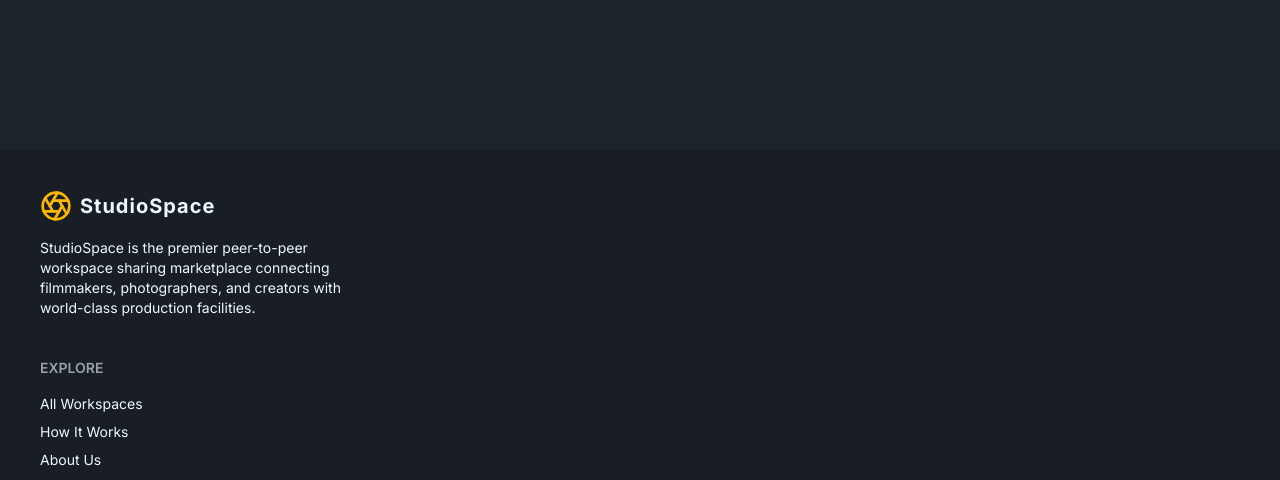
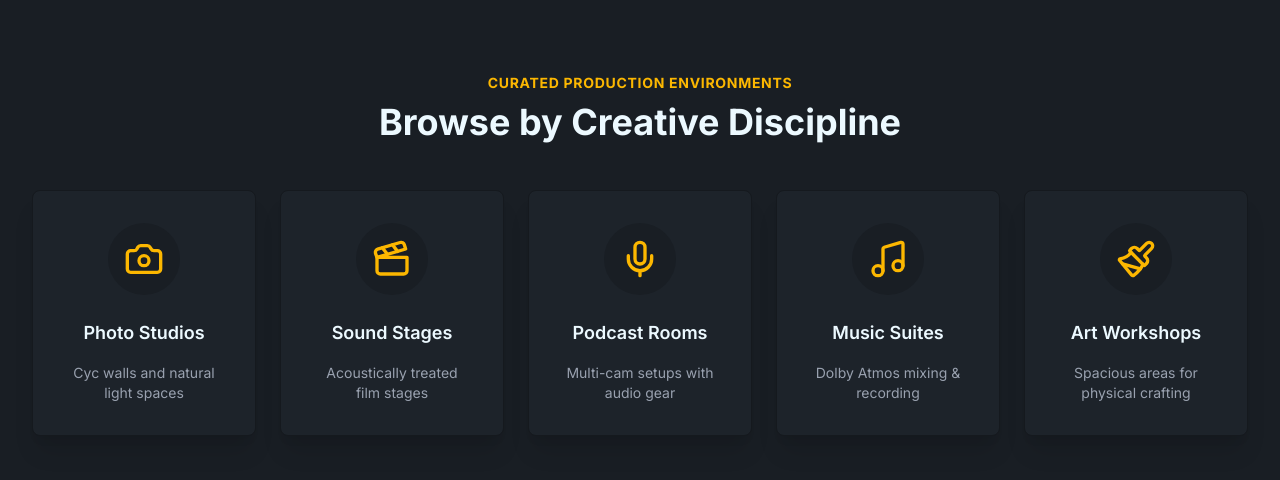
Before and after one commit to abdullahahmadmahee/Cat_Harry_Studio, a Next.js app: page / in a window 1280 px wide. Shown: the part 716-1196 px from the top of the page. Built offline with nearby package versions, Linux system fonts and the light colour scheme.

Commit message:
feat: add interactive browse by categories section

```diff
--- a/src/app/page.tsx
+++ b/src/app/page.tsx
@@ -1,9 +1,11 @@
 import HeroBanner from "@/components/home/HeroBanner";
+import BrowseCategories from "@/components/home/BrowseCategories";
 
 export default function Home() {
   return (
     <main className="min-h-screen bg-base-100 text-base-content flex flex-col">
       <HeroBanner />
+      <BrowseCategories />
     </main>
   );
 }
--- /dev/null
+++ b/src/components/home/BrowseCategories.tsx
@@ -0,0 +1,73 @@
+import Link from "next/link";
+import { Camera, Clapperboard, Mic, Music, Paintbrush } from "lucide-react";
+
+export default function BrowseCategories() {
+  const categories = [
+    {
+      id: 1,
+      title: "Photo Studios",
+      icon: <Camera className="w-10 h-10 text-warning" />,
+      href: "/studios?category=photo",
+      description: "Cyc walls and natural light spaces",
+    },
+    {
+      id: 2,
+      title: "Sound Stages",
+      icon: <Clapperboard className="w-10 h-10 text-warning" />,
+      href: "/studios?category=film",
+      description: "Acoustically treated film stages",
+    },
+    {
+      id: 3,
+      title: "Podcast Rooms",
+      icon: <Mic className="w-10 h-10 text-warning" />,
+      href: "/studios?category=podcast",
+      description: "Multi-cam setups with audio gear",
+    },
+    {
+      id: 4,
+      title: "Music Suites",
+      icon: <Music className="w-10 h-10 text-warning" />,
+      href: "/studios?category=music",
+      description: "Dolby Atmos mixing & recording",
+    },
+    {
+      id: 5,
+      title: "Art Workshops",
+      icon: <Paintbrush className="w-10 h-10 text-warning" />,
+      href: "/studios?category=art",
+      description: "Spacious areas for physical crafting",
+    },
+  ];
+
+  return (
+    <section className="py-20 bg-base-200">
+      <div className="max-w-7xl mx-auto px-4 lg:px-8">
+        <div className="text-center mb-12">
+          <span className="text-warning font-bold tracking-wider uppercase text-sm">
+            Curated Production Environments
+          </span>
+          <h2 className="text-3xl md:text-4xl font-bold mt-2">Browse by Creative Discipline</h2>
+        </div>
+
+        <div className="grid grid-cols-1 sm:grid-cols-2 md:grid-cols-3 lg:grid-cols-5 gap-6">
+          {categories.map((category) => (
+            <Link
+              key={category.id}
+              href={category.href}
+              className="card bg-base-100 shadow-xl hover:-translate-y-2 transition-transform duration-300 border border-base-300 hover:border-warning group"
+            >
+              <div className="card-body items-center text-center p-8">
+                <div className="p-4 bg-base-200 rounded-full group-hover:scale-110 transition-transform duration-300">
+                  {category.icon}
+                </div>
+                <h3 className="card-title text-lg mt-4">{category.title}</h3>
+                <p className="text-sm text-gray-400 mt-2">{category.description}</p>
+              </div>
+            </Link>
+          ))}
+        </div>
+      </div>
+    </section>
+  );
+}
```
